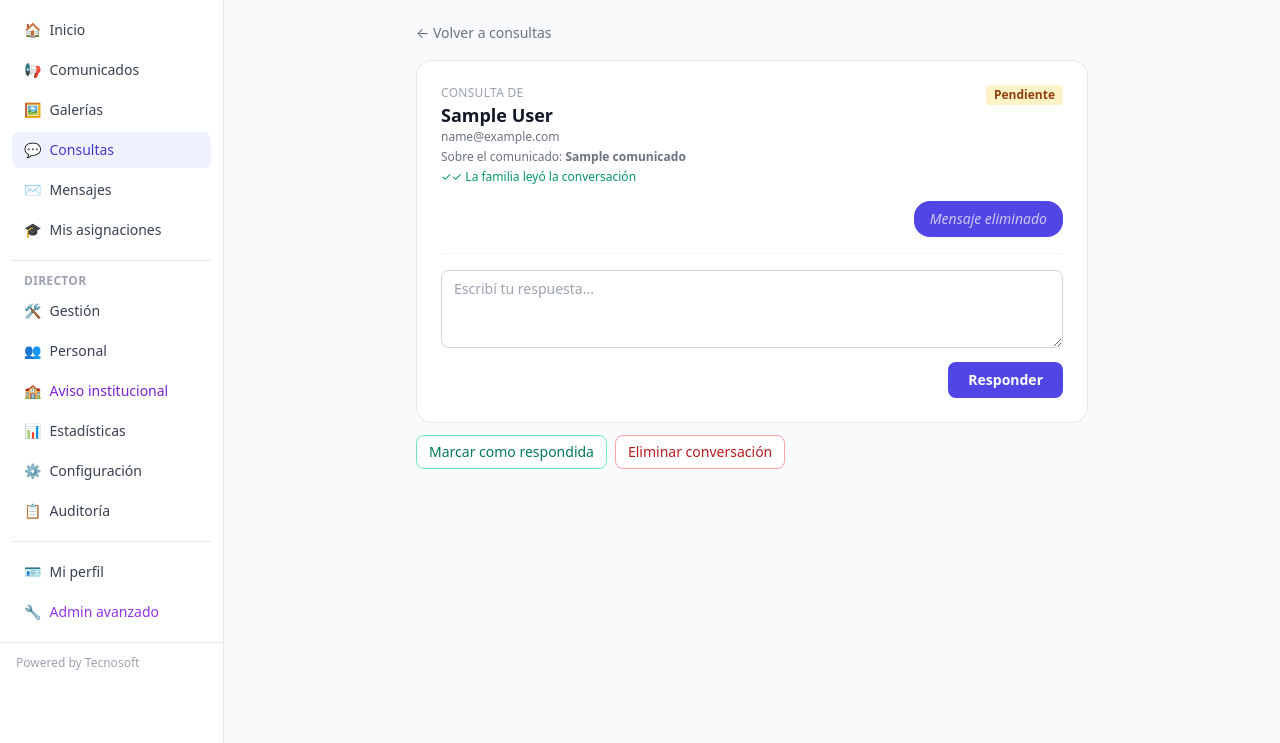
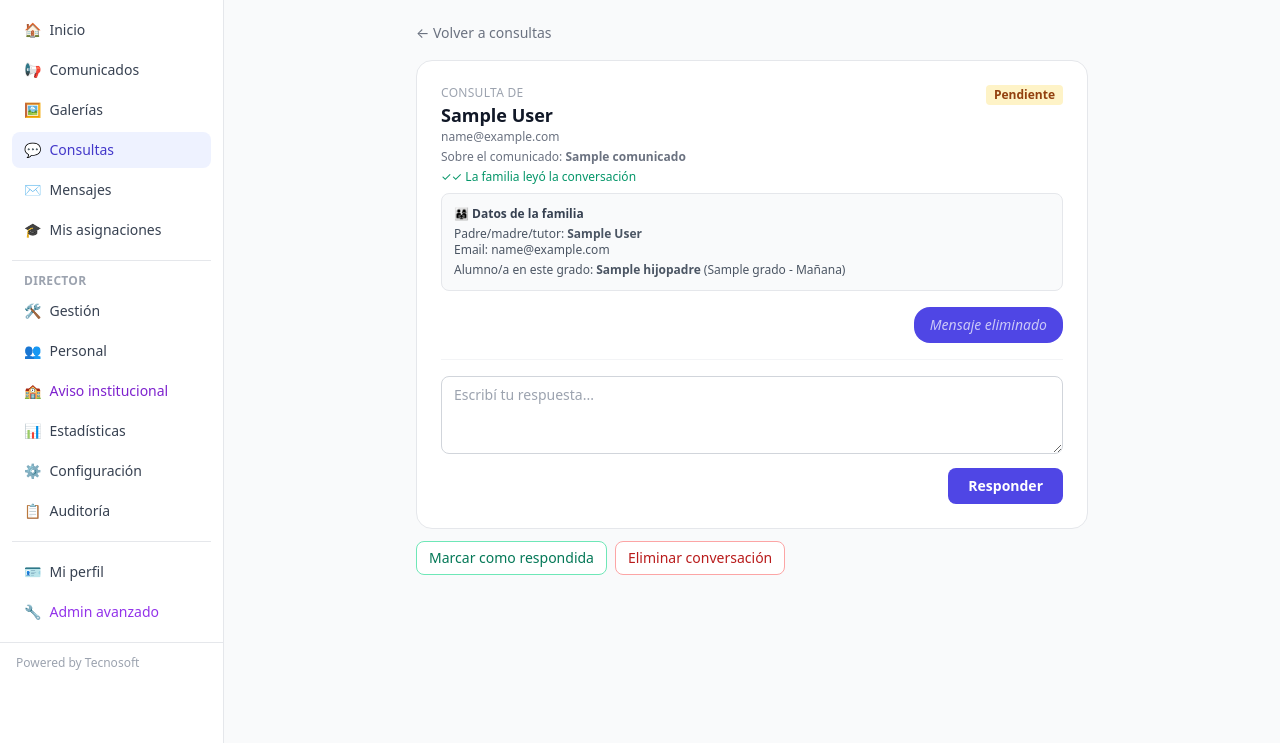
Before and after one commit to envermm-sudo/escuela, a Django app: page /staff/consultas/1/ in a window 1280 px wide. Shown: the part 57-800 px from the top of the page. Run offline with Django 5.2, Linux system fonts and the light colour scheme; a user stored in the database is signed in; tables that the repository leaves empty hold one stand-in row (values such as "Sample post"); grey boxes marked "Sample" are stand-in pictures; data that the repository does not hold is empty; some libraries are stand-ins or nearby versions.

Commit message:
Mostrar datos de la familia y alumno en la consulta del maestro

```diff
--- a/staff/templates/staff/consulta_detalle.html
+++ b/staff/templates/staff/consulta_detalle.html
@@ -21,13 +21,31 @@
       {% endif %}
     </div>
     <p class="text-xs text-gray-500 mb-1">Sobre el comunicado: <strong>{{ consulta.comunicado.titulo }}</strong></p>
-    <p class="text-xs mb-4">
+    <p class="text-xs mb-2">
       {% if consulta.padre_leyo %}
         <span class="text-emerald-600">✓✓ La familia leyó la conversación</span>
       {% else %}
         <span class="text-gray-400">La familia todavía no abrió la conversación</span>
       {% endif %}
     </p>
+
+    <div class="bg-gray-50 border border-gray-200 rounded-lg p-3 mb-4 text-xs">
+      <p class="font-semibold text-gray-700 mb-1">👨‍👩‍👧 Datos de la familia</p>
+      <p class="text-gray-600">Padre/madre/tutor: <strong>{{ consulta.padre.get_full_name|default:consulta.padre.username }}</strong></p>
+      {% if consulta.padre.email %}
+      <p class="text-gray-600">Email: {{ consulta.padre.email }}</p>
+      {% endif %}
+      {% if hijos_del_padre %}
+      <p class="text-gray-600 mt-1">
+        Alumno/a en este grado:
+        {% for h in hijos_del_padre %}
+          <strong>{{ h.nombre }}</strong> ({{ h.grado }}){% if not forloop.last %}, {% endif %}
+        {% endfor %}
+      </p>
+      {% else %}
+      <p class="text-gray-400 italic mt-1">La familia no cargó el nombre del alumno/a.</p>
+      {% endif %}
+    </div>
 
     <div class="space-y-3 mb-4">
       {% for msg in mensajes_hilo %}
--- a/staff/views.py
+++ b/staff/views.py
@@ -1470,9 +1470,24 @@ def consulta_detalle(request, pk):
     consulta.docente_leyo = timezone.now()
     consulta.save(update_fields=['docente_leyo'])
 
+    # Hijos del padre en los grados de este comunicado (para que el docente
+    # sepa de qué alumno se trata). Solo los que tienen nombre cargado.
+    hijos_del_padre = []
+    perfil_padre = getattr(consulta.padre, 'perfil_padre', None)
+    if perfil_padre is not None:
+        grados_ids = list(consulta.comunicado.grados.values_list('id', flat=True))
+        if grados_ids:
+            hijos_del_padre = list(
+                perfil_padre.hijos
+                .filter(grado_id__in=grados_ids)
+                .exclude(nombre='')
+                .select_related('grado')
+            )
+
     return render(request, 'staff/consulta_detalle.html', {
         'consulta': consulta,
         'mensajes_hilo': mensajes_hilo,
+        'hijos_del_padre': hijos_del_padre,
     })
 
 
```
